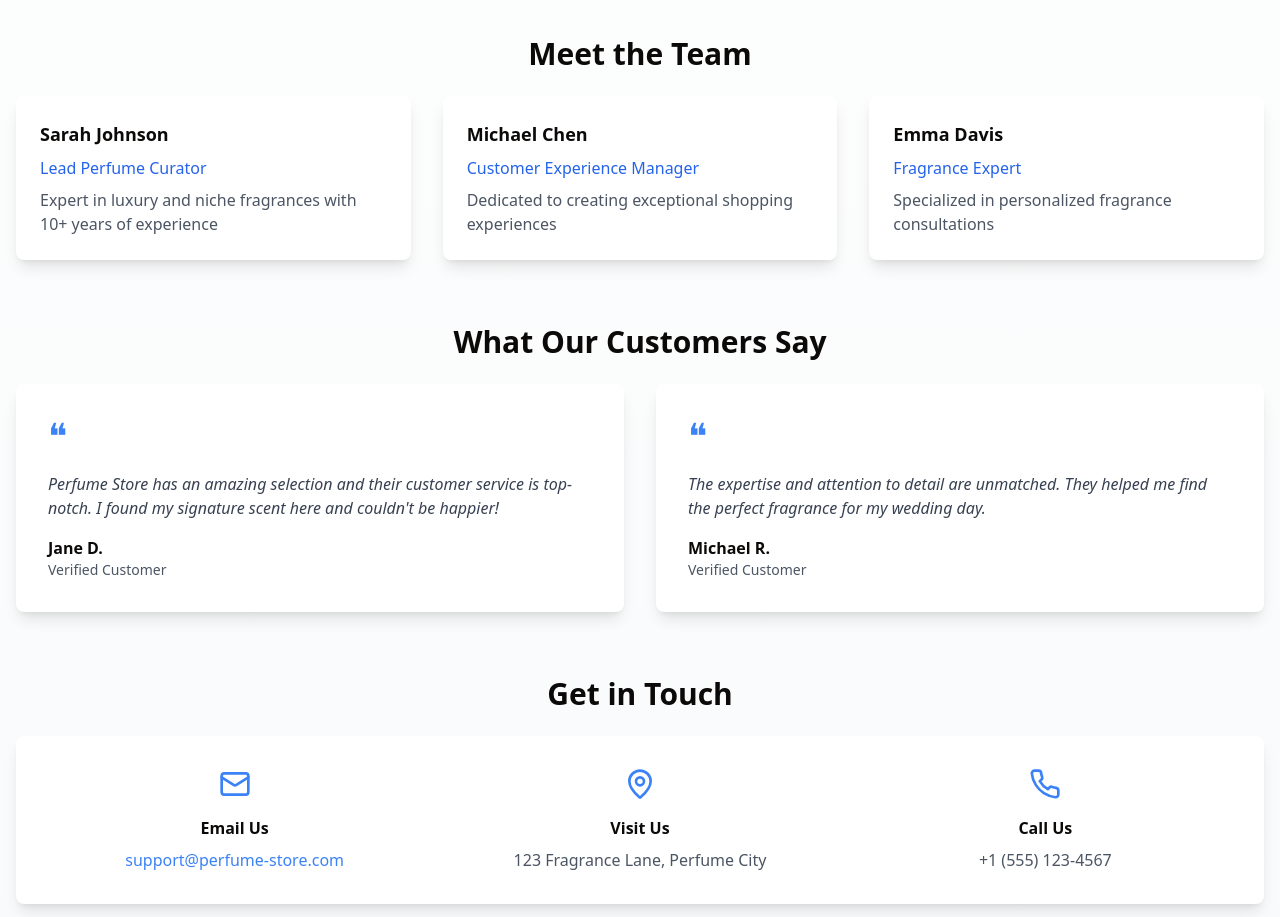
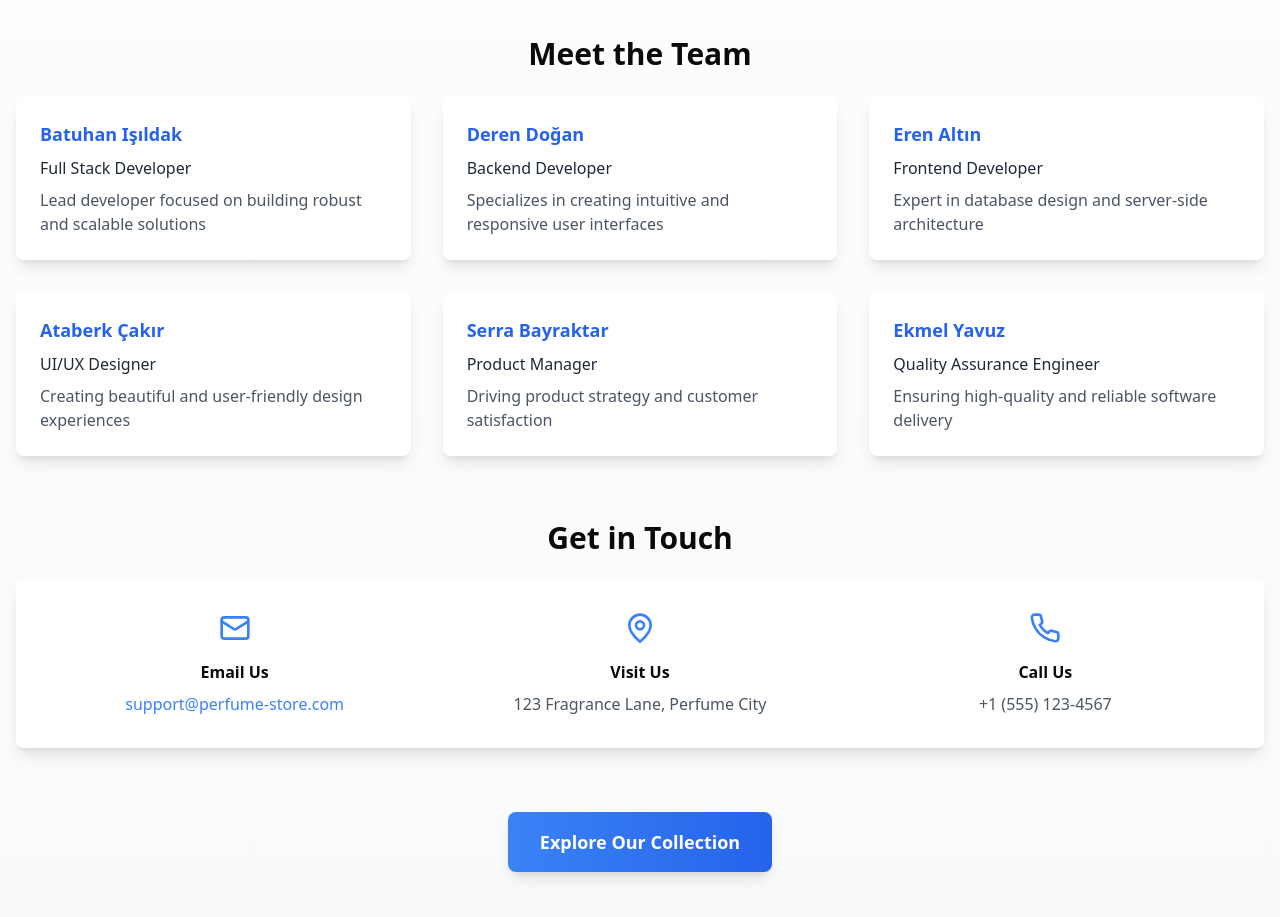
Before and after one commit to Parfume-CS308/parfume-frontend, a React (Vite) app: page /about-us in a window 1280 px wide. Shown: the part 1100-2017 px from the top of the page. Built offline with nearby package versions, Linux system fonts and the light colour scheme; no server answers.

Commit message:
feat: enhance about us page and add team members section

```diff
--- a/src/pages/AboutUsPage.tsx
+++ b/src/pages/AboutUsPage.tsx
@@ -4,32 +4,34 @@ import { Users, Star, Heart, Shield, Mail, MapPin, Phone } from "lucide-react";
 const AboutUsPage = () => {
   const teamMembers = [
     {
-      name: "Sarah Johnson",
-      role: "Lead Perfume Curator",
-      description: "Expert in luxury and niche fragrances with 10+ years of experience"
+      name: "Batuhan Işıldak",
+      role: "Full Stack Developer",
+      description: "Lead developer focused on building robust and scalable solutions"
     },
     {
-      name: "Michael Chen",
-      role: "Customer Experience Manager",
-      description: "Dedicated to creating exceptional shopping experiences"
+      name: "Deren Doğan",
+      role: "Backend Developer",
+      description: "Specializes in creating intuitive and responsive user interfaces"
     },
     {
-      name: "Emma Davis",
-      role: "Fragrance Expert",
-      description: "Specialized in personalized fragrance consultations"
-    }
-  ];
-
-  const testimonials = [
-    {
-      text: "Perfume Store has an amazing selection and their customer service is top-notch. I found my signature scent here and couldn't be happier!",
-      author: "Jane D.",
-      role: "Verified Customer"
+      name: "Eren Altın",
+      role: "Frontend Developer",
+      description: "Expert in database design and server-side architecture"
     },
     {
-      text: "The expertise and attention to detail are unmatched. They helped me find the perfect fragrance for my wedding day.",
-      author: "Michael R.",
-      role: "Verified Customer"
+      name: "Ataberk Çakır",
+      role: "UI/UX Designer",
+      description: "Creating beautiful and user-friendly design experiences"
+    },
+    {
+      name: "Serra Bayraktar",
+      role: "Product Manager",
+      description: "Driving product strategy and customer satisfaction"
+    },
+    {
+      name: "Ekmel Yavuz",
+      role: "Quality Assurance Engineer",
+      description: "Ensuring high-quality and reliable software delivery"
     }
   ];
 
@@ -120,27 +122,10 @@ const AboutUsPage = () => {
           <h2 className="text-3xl font-semibold mb-6 text-center">Meet the Team</h2>
           <div className="grid md:grid-cols-3 gap-8">
             {teamMembers.map((member, index) => (
-              <div key={index} className="bg-white rounded-lg shadow-lg p-6">
-                <h3 className="font-semibold text-lg mb-2">{member.name}</h3>
-                <p className="text-blue-600 mb-2">{member.role}</p>
+              <div key={index} className="bg-white rounded-lg shadow-lg p-6 hover:shadow-xl transition-shadow duration-300">
+                <h3 className="font-semibold text-lg mb-2 text-blue-600">{member.name}</h3>
+                <p className="text-gray-800 font-medium mb-2">{member.role}</p>
                 <p className="text-gray-600">{member.description}</p>
-              </div>
-            ))}
-          </div>
-        </section>
-
-        {/* Testimonials Section */}
-        <section className="mb-16">
-          <h2 className="text-3xl font-semibold mb-6 text-center">What Our Customers Say</h2>
-          <div className="grid md:grid-cols-2 gap-8">
-            {testimonials.map((testimonial, index) => (
-              <div key={index} className="bg-white rounded-lg shadow-lg p-8">
-                <div className="text-blue-500 mb-4 text-4xl">❝</div>
-                <p className="text-gray-700 italic mb-4">{testimonial.text}</p>
-                <div>
-                  <p className="font-semibold">{testimonial.author}</p>
-                  <p className="text-gray-600 text-sm">{testimonial.role}</p>
-                </div>
               </div>
             ))}
           </div>
```
